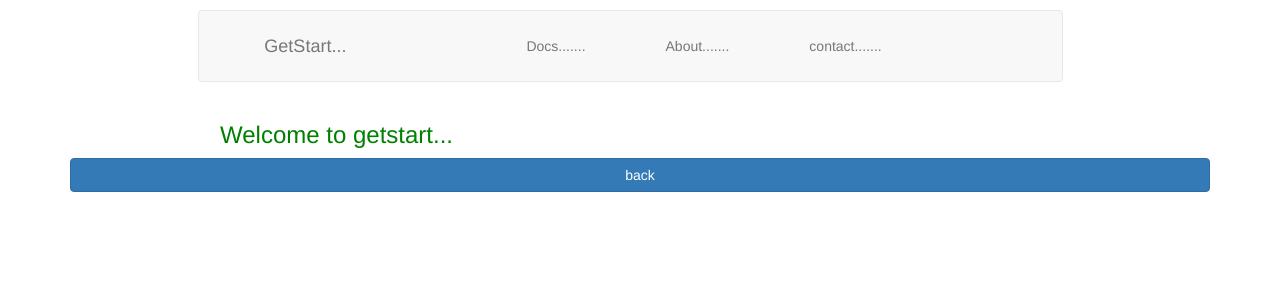
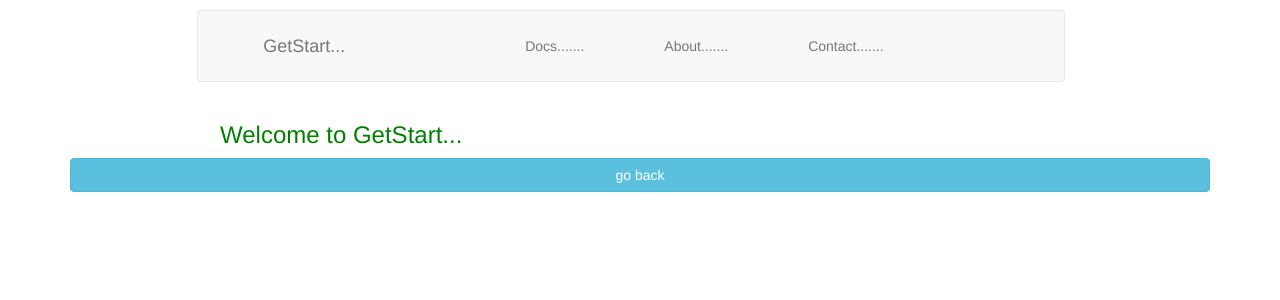
Before and after one commit to anuhasmithum/MADU_MEE, a Next.js app: page /Home in a window 1280 px wide. Shown: the top 300 px of the page. Built offline with nearby package versions, Linux system fonts and the light colour scheme.

Commit message:
first commit

```diff
--- a/pages/Home.js
+++ b/pages/Home.js
@@ -14,10 +14,10 @@ export default function Main() {
                 <link rel="stylesheet" href="https://maxcdn.bootstrapcdn.com/bootstrap/3.4.1/css/bootstrap.min.css"></link>
             </Head>
             <Layout>
-                <h3>Welcome to getstart...</h3>
+                <h3>Welcome to GetStart...</h3>
             </Layout>
             <Link href='/'>
-                <button type="button" className="btn btn-primary">back</button>
+                <a className="btn btn-info">go back</a>
             </Link>
             <style jsx>{`
                 .container {
--- a/pages/Nav.js
+++ b/pages/Nav.js
@@ -15,13 +15,13 @@ export default function Nav() {
                     </div>
                     <ul className="nav navbar-nav">
                         <li><Link href='/Docs' >
-                            <a style={{ marginRight: 50 }}>Docs.......</a>
+                            <a style={{ marginRight: 50 }}> Docs.......</a>
                         </Link></li>
                         <li><Link href='/About' >
-                            <a style={{ marginRight: 50 }}>About.......</a>
+                            <a style={{ marginRight: 50 }}> About.......</a>
                         </Link></li>
                         <li><Link href='/Contact' >
-                            <a style={{ marginRight: 50 }}>contact.......</a>
+                            <a style={{ marginRight: 50 }}> Contact.......</a>
                         </Link></li>
                     </ul>
                 </div>
```
